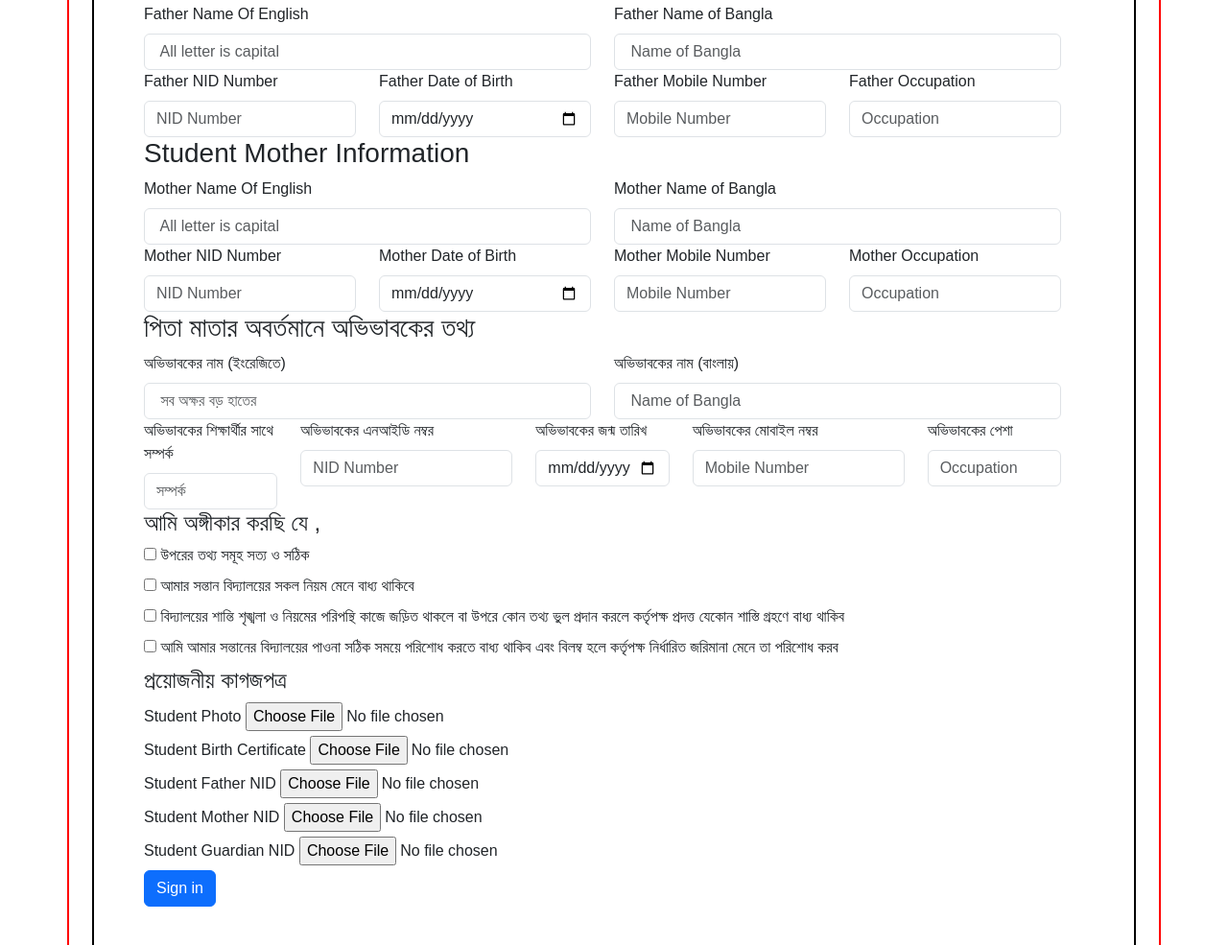
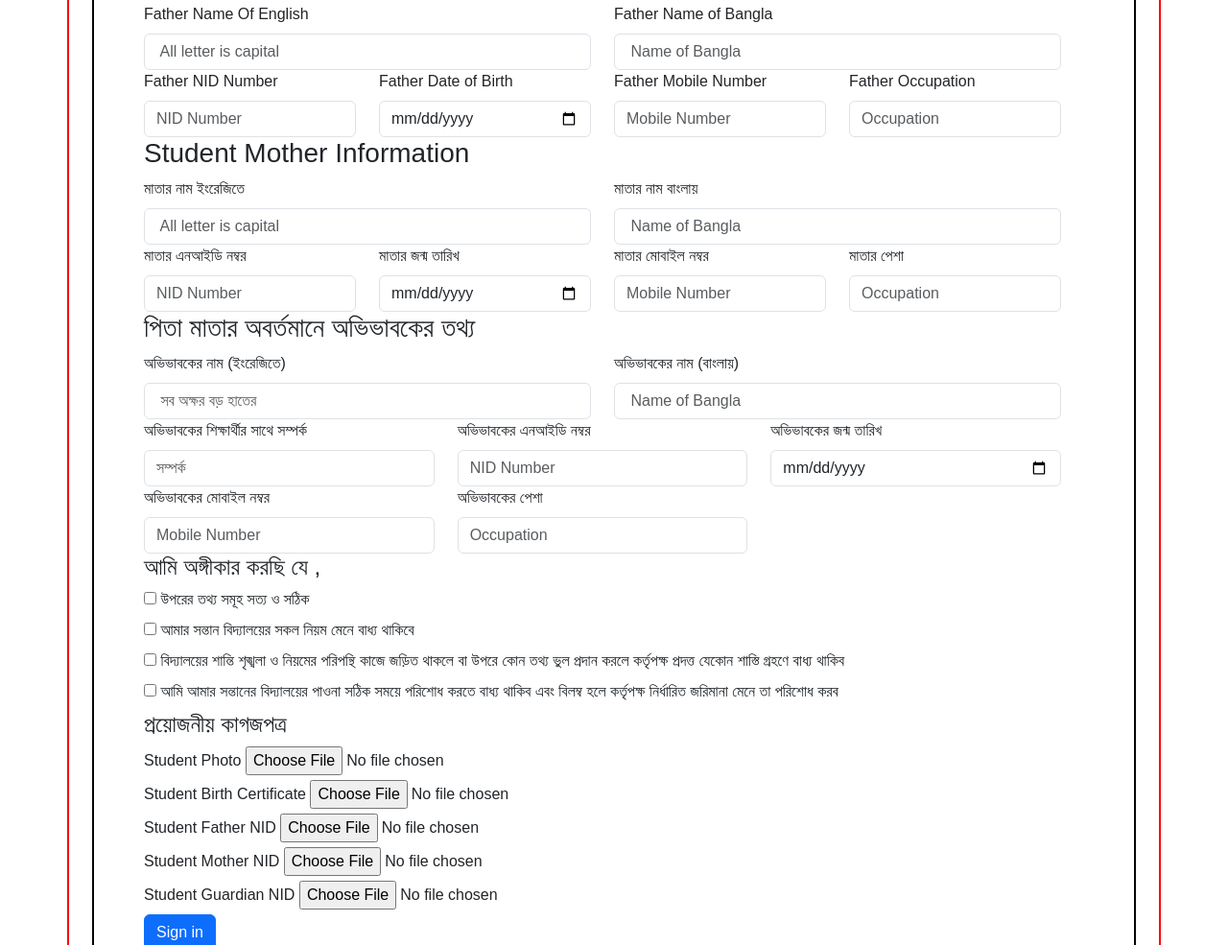
Before and after one commit to Omar-Faruk-Personal/KUMB, a plain HTML site: page admission/admission.html in a window 1280 px wide. Shown: the part 868-1853 px from the top of the page at 96% size. Drawn offline with nearby package versions, Linux system fonts and the light colour scheme.

Commit message:
mother eng

```diff
--- a/admission/admission.html
+++ b/admission/admission.html
@@ -207,29 +207,29 @@
 
             <!-- line 1 -->
             <div class="col-sm-6">
-              <label for="mname-eng" class="form-label">Mother Name Of English</label>
+              <label for="mname-eng" class="form-label">মাতার নাম ইংরেজিতে</label>
               <input type="text" class="form-control" id="mname-eng" placeholder=" All letter is capital">
             </div>
             <div class="col-sm-6">
-              <label for="mname-ban" class="form-label">Mother Name of Bangla</label>
+              <label for="mname-ban" class="form-label"> মাতার নাম বাংলায়</label>
               <input type="text" class="form-control" id="mname-ban" placeholder=" Name of Bangla">
             </div>
 
             <!-- m-info line2 -->
             <div class="col-sm-3">
-              <label for="m-nid" class="form-label">Mother NID Number </label>
+              <label for="m-nid" class="form-label">মাতার এনআইডি নম্বর </label>
               <input type="number" class="form-control" id="m-nid" placeholder="NID Number ">
             </div>
             <div class="col-sm-3">
-              <label for="m-birthday" class="form-label">Mother Date of Birth</label>
+              <label for="m-birthday" class="form-label">মাতার জন্ম তারিখ</label>
               <input type="date" class="form-control" id="m-birthday" placeholder="">
             </div>
             <div class="col-sm-3">
-              <label for="m-mobile" class="form-label">Mother Mobile Number</label>
+              <label for="m-mobile" class="form-label">মাতার মোবাইল নম্বর</label>
               <input type="Number" class="form-control" id="m-mobile" placeholder="Mobile Number">
             </div>
             <div class="col-sm-3">
-              <label for="Occupation" class="form-label">Mother Occupation</label>
+              <label for="Occupation" class="form-label">মাতার পেশা</label>
               <input type="text" class="form-control" id="Occupation" placeholder="Occupation">
             </div>
           </div><!--end mother-->
@@ -250,23 +250,23 @@
             </div>
 
             <!-- Guardian-info line2 -->
-            <div class="col-sm-2">
+            <div class="col-sm-4">
               <label for="rl" class="form-label"> অভিভাবকের শিক্ষার্থীর সাথে সম্পর্ক </label>
               <input type="number" class="form-control" id="rl" placeholder="সম্পর্ক">
             </div>
-            <div class="col-sm-3">
+            <div class="col-sm-4">
               <label for="g-nid" class="form-label"> অভিভাবকের এনআইডি নম্বর </label>
               <input type="number" class="form-control" id="g-nid" placeholder="NID Number ">
             </div>
-            <div class="col-sm-2">
+            <div class="col-sm-4">
               <label for="g-birthday" class="form-label">অভিভাবকের জন্ম তারিখ</label>
               <input type="date" class="form-control" id="g-birthday" placeholder="">
             </div>
-            <div class="col-sm-3">
+            <div class="col-sm-4">
               <label for="g-mobile" class="form-label">অভিভাবকের মোবাইল নম্বর </label>
               <input type="Number" class="form-control" id="g-mobile" placeholder="Mobile Number">
             </div>
-            <div class="col-sm-2">
+            <div class="col-sm-4">
               <label for="g-Occupation" class="form-label">অভিভাবকের পেশা </label>
               <input type="text" class="form-control" id="g-Occupation" placeholder="Occupation">
             </div><!-- end parent info row 5 -->
```
